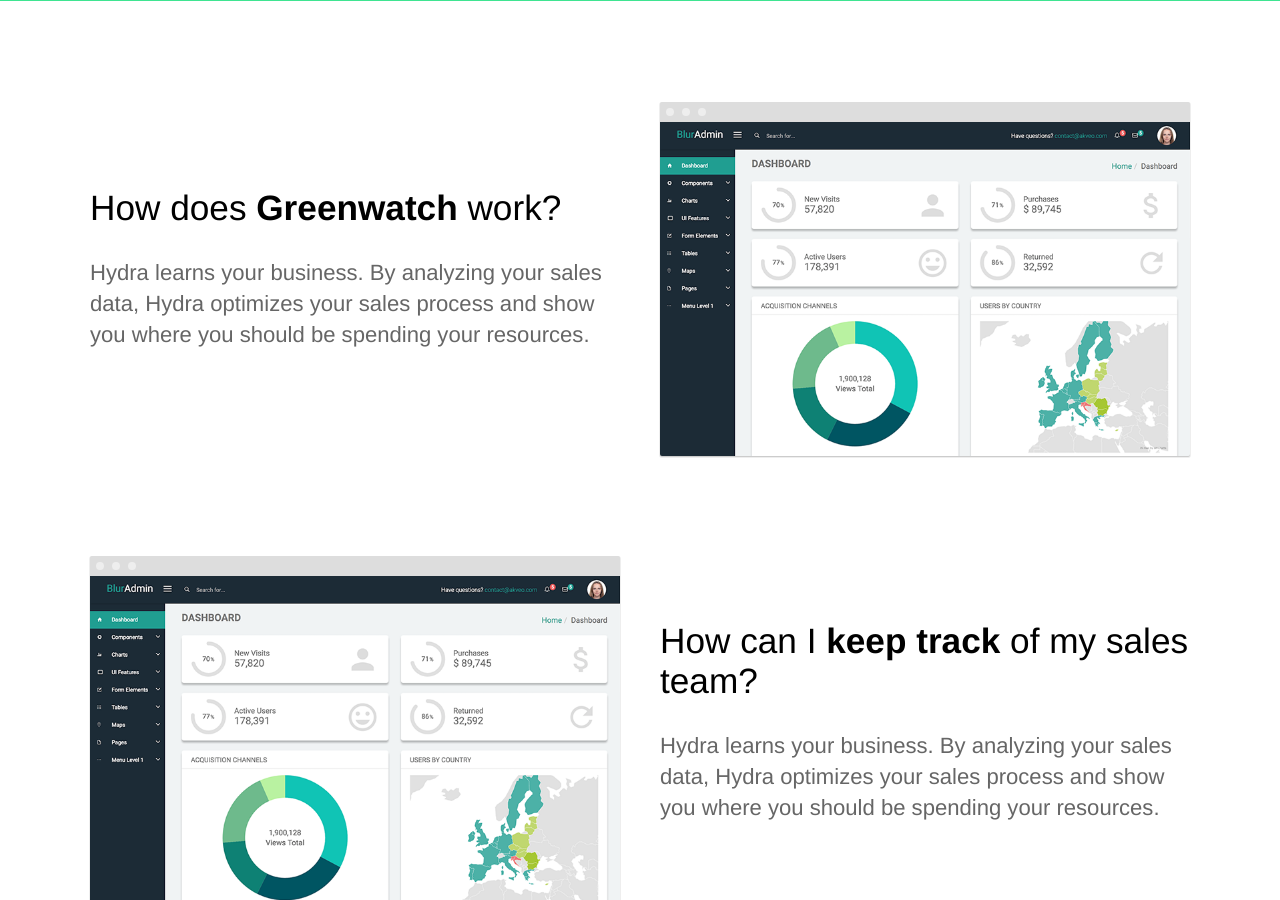
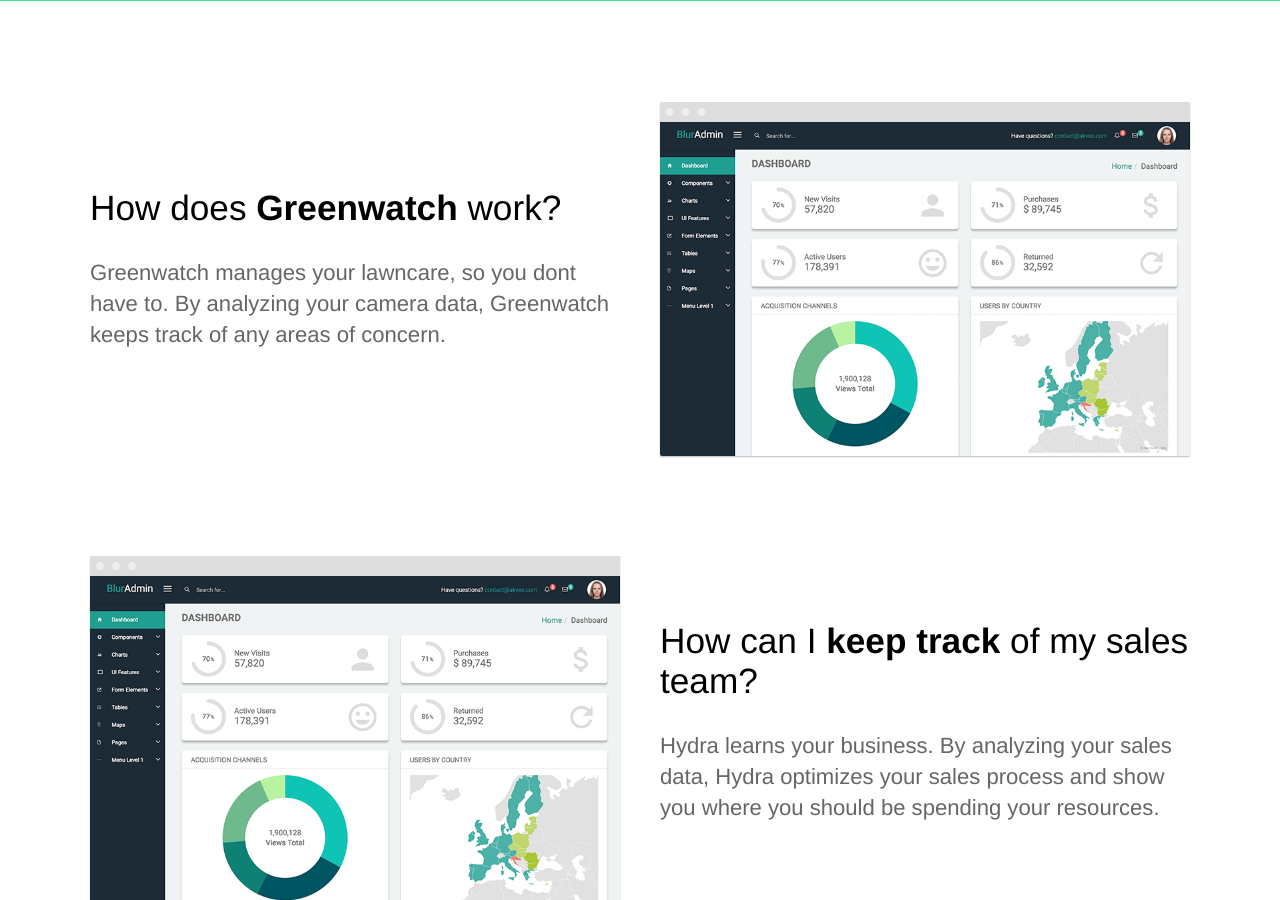
Before and after one commit to EGcsun/hydratest2, a Jekyll site: the page built from index.html, in a window 1280 px wide and 900 px high, scrolled down 935 px. Built offline with Jekyll 4.4.1, drawn with Linux system fonts in a browser that asks for light colours.

Commit message:
Update index.html

```diff
--- a/index.html
+++ b/index.html
@@ -18,7 +18,7 @@ description: a site to showcase the Greenwatch project
 		<div class="container flex">
 			<div class="text editable">
 				<h2>How does <strong>Greenwatch</strong> work?</h2>
-				<p>Hydra learns your business. By analyzing your sales data, Hydra optimizes your sales process and show you where you should be spending your resources. </p>
+				<p>Greenwatch manages your lawncare, so you dont have to. By analyzing your camera data, Greenwatch keeps track of any areas of concern. </p>
 			</div>
 			<div class="image">
 				<img src="{{ site.baseurl }}/images/dashboard.png" alt="Screenshot" class="screenshot editable" />
```
